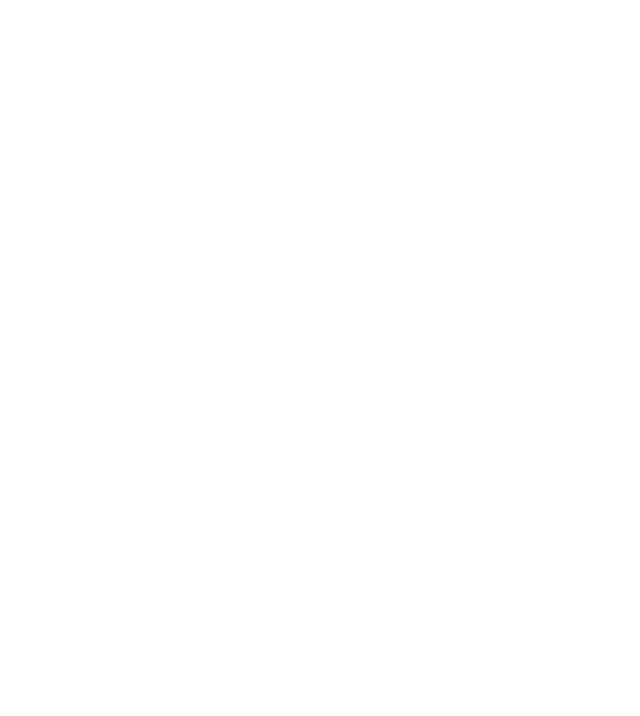
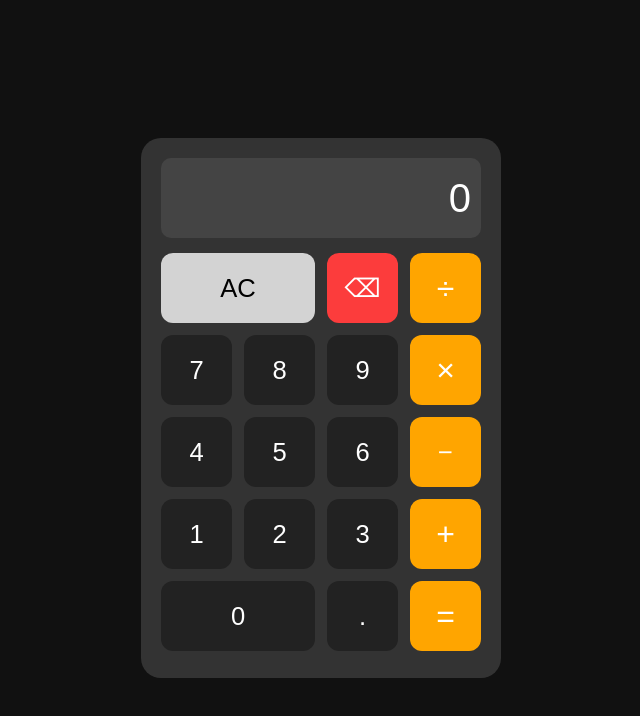
Before and after one commit to SuckyPretzels/programming, a website: page javascript/PracticeProjects/Calculator/index.html in a window 1280 px wide. Shown: the whole page, without its empty margins (319-959 px from the left). Drawn offline with Linux system fonts and the light colour scheme.

Commit message:
basically finished my calculator. this was really cool to make. will be trying to make some improvements in the future

```diff
--- a/javascript/PracticeProjects/Calculator/index.html
+++ b/javascript/PracticeProjects/Calculator/index.html
@@ -1,10 +1,40 @@
 <!DOCTYPE html>
 <html lang="en">
     <head>
+        <meta charset="UTF-8">
+        <meta name="viewport" content="width=device-width, initial-scale=1.0">
         <title>Calculator</title>
         <link rel="stylesheet" href="style.css">
     </head>
     <body>
+        <div class="calculator">
+            <input type="text" id="display" readonly placeholder="0">
+            <div class="buttons">
+                <button onclick="clearDisplay()" id="AC">AC</button>
+                <button onclick="backspace()" id="backspace">⌫</button>
+                <button onclick="addToDisplay('÷')" class="operator">÷</button>
+
+                <button onclick="addToDisplay('7')">7</button>
+                <button onclick="addToDisplay('8')">8</button>
+                <button onclick="addToDisplay('9')">9</button>
+                <button onclick="addToDisplay('×')" class="operator">×</button>
+
+                <button onclick="addToDisplay('4')">4</button>
+                <button onclick="addToDisplay('5')">5</button>
+                <button onclick="addToDisplay('6')">6</button>
+                <button onclick="addToDisplay('−')" class="operator" id="minus">−</button>
+
+                <button onclick="addToDisplay('1')">1</button>
+                <button onclick="addToDisplay('2')">2</button>
+                <button onclick="addToDisplay('3')">3</button>
+                <button onclick="addToDisplay('+')" class="operator">+</button>
+
+                <button onclick="addToDisplay('0')" class="zero">0</button>
+                <button onclick="addToDisplay('.')">.</button>
+                <button onclick="calculate()" class="operator">=</button>
+            </div>
+
+        </div>
         <script src="index.js"></script>
     </body>
 </html>
--- a/javascript/PracticeProjects/Calculator/index.js
+++ b/javascript/PracticeProjects/Calculator/index.js
@@ -1 +1,42 @@
-console.log("Hello, World");
+const display = document.getElementById('display');
+display.value = "0";
+
+let equals = false;
+
+function addToDisplay(s) {
+    if (display.value == "0" && s != ".") {
+        display.value = s;
+    } else if (equals == true && (!isNaN(s) || s == ".")) {
+        display.value = s;
+    } else {
+        display.value += s;
+    }
+    equals = false;
+}
+
+function backspace() {
+    display.value = display.value.slice(0, -1) || "0";
+}
+
+function clearDisplay() {
+    display.value = "0";
+    equals = false;
+}
+
+function calculate() {
+    let input = display.value;
+    let expression = "";
+    for (let i = 0; i < input.length; i++) {
+        if (input[i] == "÷") {
+            expression += "/";
+        } else if (input[i] == "×") {
+            expression += "*";
+        } else if (input[i] == "−") {
+            expression += "-";
+        } else {
+            expression += input[i];
+        }
+    }
+    display.value = eval(expression);
+    equals = true;
+}
--- a/javascript/PracticeProjects/Calculator/style.css
+++ b/javascript/PracticeProjects/Calculator/style.css
@@ -0,0 +1,89 @@
+body {
+    display: flex;
+    justify-content: center;
+    align-items: center;
+    height: 100vh;
+    background-color: #111;
+}
+
+.calculator {
+    justify-self: center;
+    background-color: #333;
+    padding: 20px;
+    border-radius: 20px;
+    width: 320px;
+    height:500px;
+}
+
+#display {
+    width: 100%;
+    height: 80px;
+    font-size: 2.5rem;
+    text-align: right;
+    padding: 10px;
+    margin-bottom: 15px;
+    border: none;
+    border-radius: 10px;
+    background-color: #444;
+    color: white;
+    box-sizing: border-box;
+    pointer-events: none;
+}
+
+.buttons {
+    display: grid;
+    grid-template-columns: repeat(4, 1fr);
+    gap: 12px;
+}
+
+button {
+    height: 70px;
+    font-size: 1.6rem;
+    border: none;
+    border-radius: 12px;
+    cursor: pointer;
+    background-color: #222;
+    color: white;
+}
+
+.zero {
+    grid-column: span 2;
+}
+
+#AC {
+    grid-column: span 2;
+    background-color: lightgray;
+    color: black;
+}
+
+.operator {
+    font-size: 2rem;
+    background-color: orange;
+    color: white;
+}
+
+#minus {
+    font-size: 1.6rem;
+}
+
+#backspace {
+    background-color: #fc3c3c;
+}
+
+button:hover {
+    background-color: #444;
+    transform: scale(1.05);
+    transition: all 0.1s ease;
+}
+
+.operator:hover {
+    background-color: #fcc96a;
+}
+
+#AC:hover {
+    background-color: #999;
+}
+
+#backspace:hover {
+    background-color: #fc7474;
+}
```
